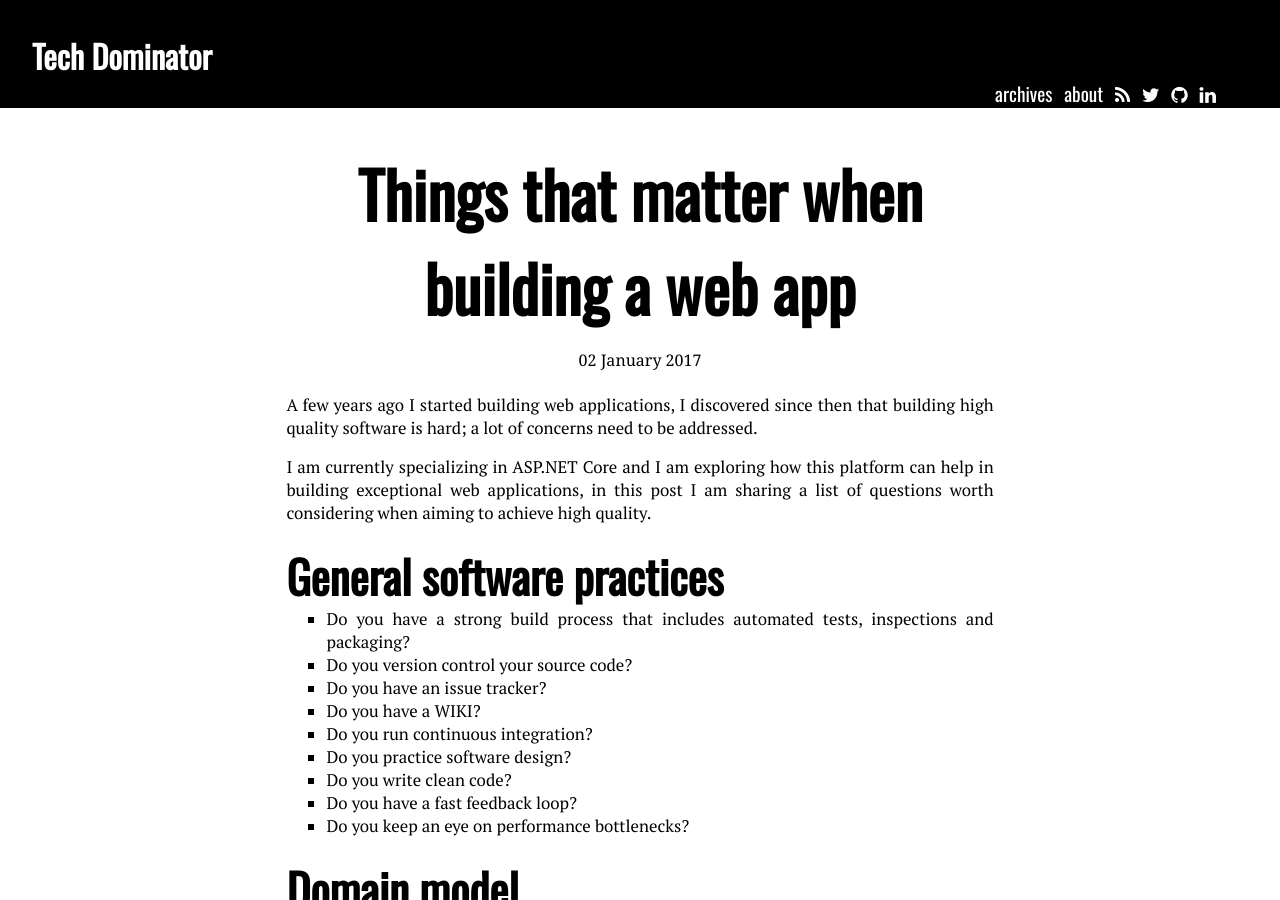
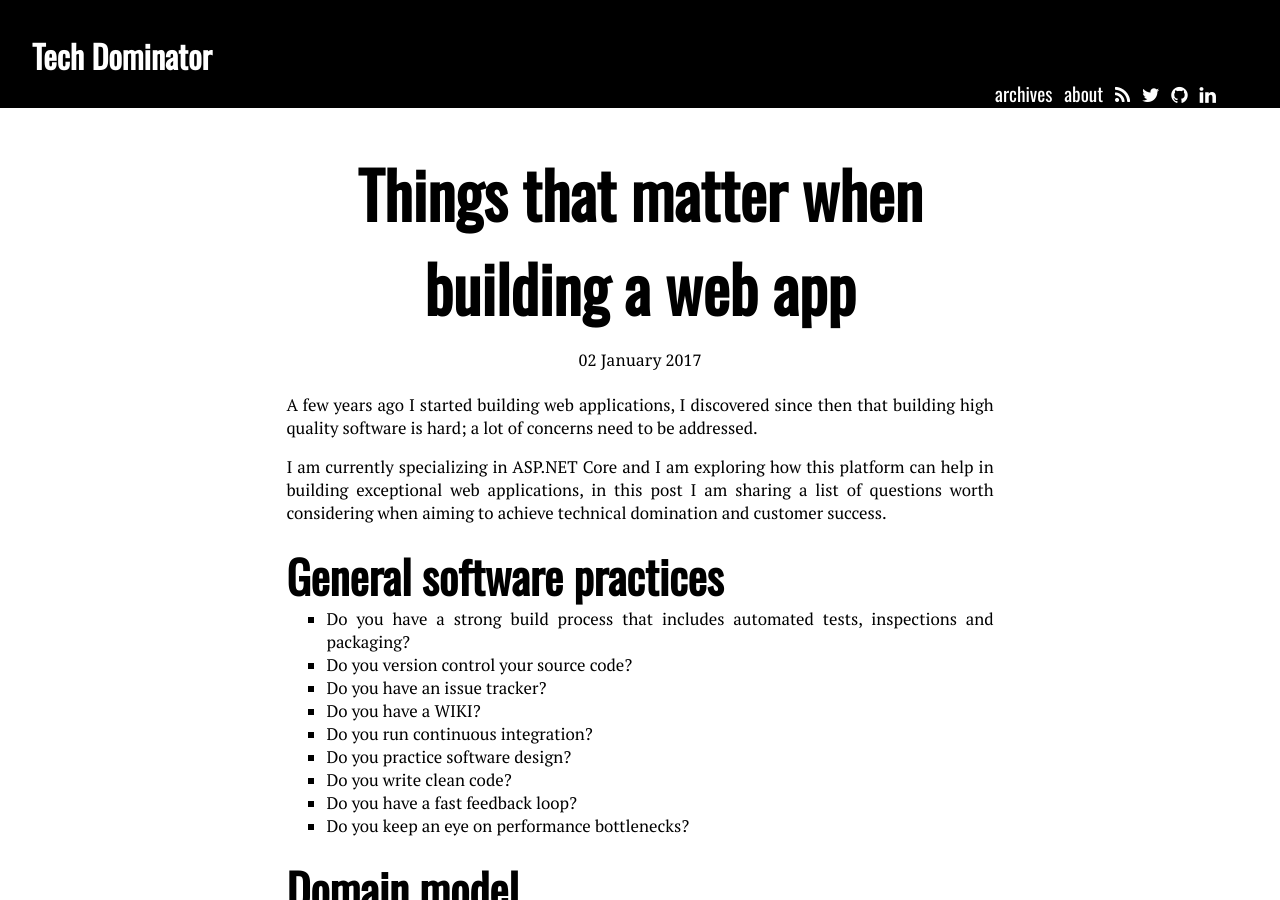
Before and after one commit to MissaouiChedy/MissaouiChedy.github.io, a Jekyll site: the page built from _posts/2017-02-02-things-that-matter-when-building-a-web-app.html, in a window 1280 px wide and 900 px high. Built offline with Jekyll 4.4.1, drawn with Linux system fonts in a browser that asks for light colours.

Commit message:
Some revision

```diff
--- a/_posts/2017-02-02-things-that-matter-when-building-a-web-app.html
+++ b/_posts/2017-02-02-things-that-matter-when-building-a-web-app.html
@@ -5,7 +5,7 @@ date: 2017-01-02 10:00:00 +0100
 categories: article
 ---
 <p>A few years ago I started building web applications, I discovered since then that building high quality software is hard; a lot of concerns need to be addressed.</p>
-<p>I am currently specializing in ASP.NET Core and I am exploring how this platform can help in building exceptional web applications, in this post I am sharing a list of questions worth considering when aiming to achieve high quality.</p>
+<p>I am currently specializing in ASP.NET Core and I am exploring how this platform can help in building exceptional web applications, in this post I am sharing a list of questions worth considering when aiming to achieve technical domination and customer success.</p>
 <h2>General software practices</h2>
 <ul>
     <li>Do you have a strong build process that includes automated tests, inspections and packaging?</li>
--- a/about.html
+++ b/about.html
@@ -6,7 +6,7 @@ title: about me
 	<article class="post">
 		<img class="id-img" alt="chedy" src="{{site.url}}/imgs/chicagoBulls.jpg"/>
 		<p>
-			Hi, my name is Chedy Missaoui (pronounced Shedy), I live in <a href="https://goo.gl/maps/qCdhBm22sL52">Béja, Tunisia</a>. I aspire to become a business savvy technical dominator but currently I’m specializing in building ASP.NET Core web applications and I am currently building a commodity software development business around this expertise.
+			Hi, my name is Chedy Missaoui (pronounced Shedy), I live in <a href="https://goo.gl/maps/qCdhBm22sL52">Béja, Tunisia</a>. I aspire to become a business savvy technical dominator, currently I’m specializing in building ASP.NET Core web applications and building a commodity software development business around this expertise.
 		</p>
 		<p>
 			Since very early in my career I’ve been interested in producing meaningful quality work swiftly, I discovered along the way that a mix of deep technical knowledge, an awareness of best practices and a pragmatic attitude towards building software/infrastructure is the way to go.
```
